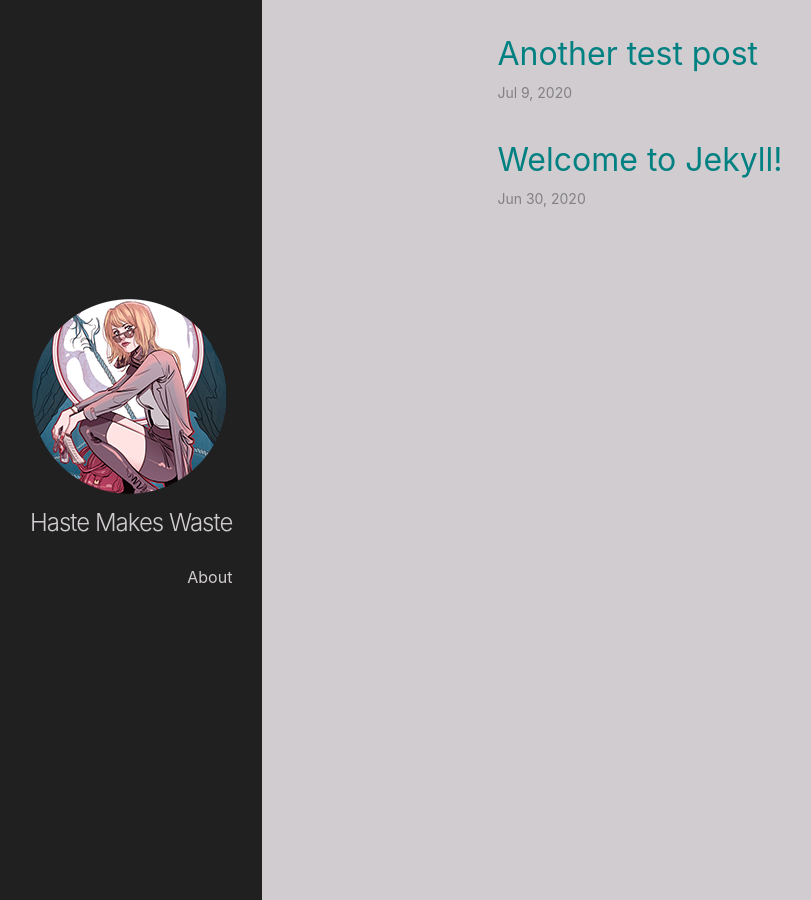
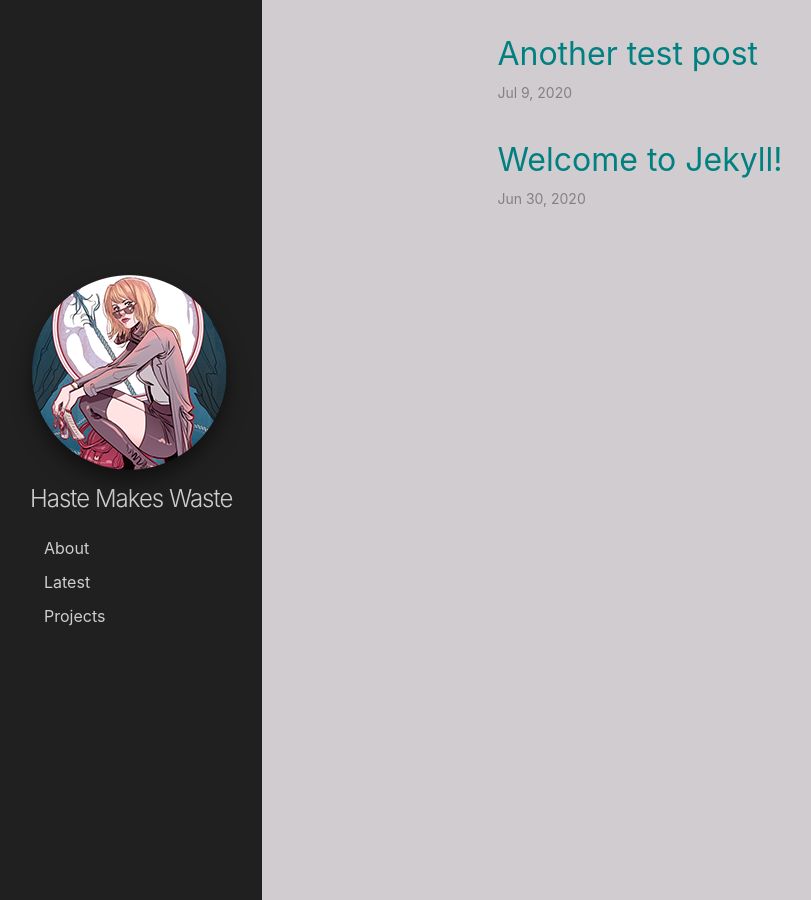
Before and after one commit to EVHaste/haste-makes-waste, a Jekyll site: the page built from index.markdown, in a window 1280 px wide. Shown: the whole page, without its empty margins (0-811 px from the left). Built offline with Jekyll 4.4.1, drawn with Linux system fonts in a browser that asks for light colours.

Commit message:
Fix for site nav page links.

```diff
--- a/_sass/minima/_layout.scss
+++ b/_sass/minima/_layout.scss
@@ -89,7 +89,8 @@
     &:not(:last-child) {
       margin-right: 0;
     }
-    margin-left: 20px;
+    margin-top: 10px;
+    margin-left: 14px;
   }
 
   @media screen and (min-width: $on-medium) {
@@ -111,13 +112,14 @@
     }
 
     .page-link {
-      display: inline;
+      display: flex;
       padding: 0;
 
-      &:not(:last-child) {
-        margin-right: 20px;
-      }
-      margin-left: auto;
+// Commenting this out because I'm honestly not sure what they're going for.
+//      &:not(:last-child) {
+//        margin-right: 20px;
+//      }
+//      margin-left: auto;
     }
   }
 }
@@ -206,13 +208,6 @@
 /**
  * Page content
  */
-
-.header-image {
-display: flex;
-max-width: 200px;
-max-height: 200px;
-
-}
 
 .page-content {
   padding: $spacing-unit 0;
--- a/_sass/minima/custom-styles.scss
+++ b/_sass/minima/custom-styles.scss
@@ -14,6 +14,18 @@ border-right: 2px solid black;
 flex-direction: column;
 border: none;
 
+}
+
+.header-image {
+display: flex;
+max-width: 200px;
+max-height: 200px;
+filter: drop-shadow(0px 10px 10px rgba(0,0,0,0.5));
+
+}
+
+.page-link {
+margin-left: none;
 }
 
 .site-nav {
```
Also changed, not shown: latest.markdown (added, +7 -0 lines), projects.markdown (added, +7 -0 lines).
